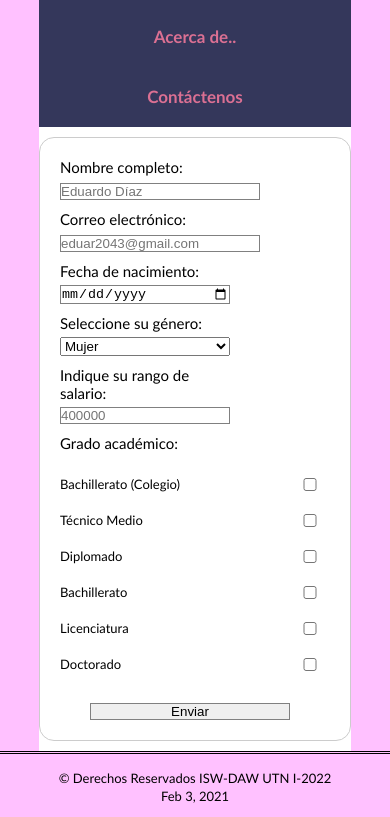
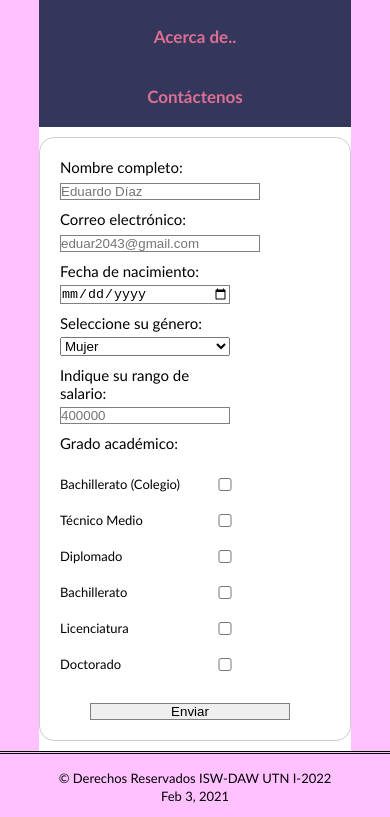
Before and after one commit to Tonybn92/yudith-sitio-maquillaje, a plain HTML site: page contacto.html in a window 390 px wide. Shown: the part 491-1308 px from the top of the page. Drawn offline with Linux system fonts and the light colour scheme.

Commit message:
Update formulario.css

```diff
--- a/css/formulario.css
+++ b/css/formulario.css
@@ -102,6 +102,8 @@ form ul li #enviarCorreo {
     .checkbox {
         margin-left: 150px;
         margin-top: 10px;
+        width: 30px;
+        text-align: center;
     }
 
     input {
```
